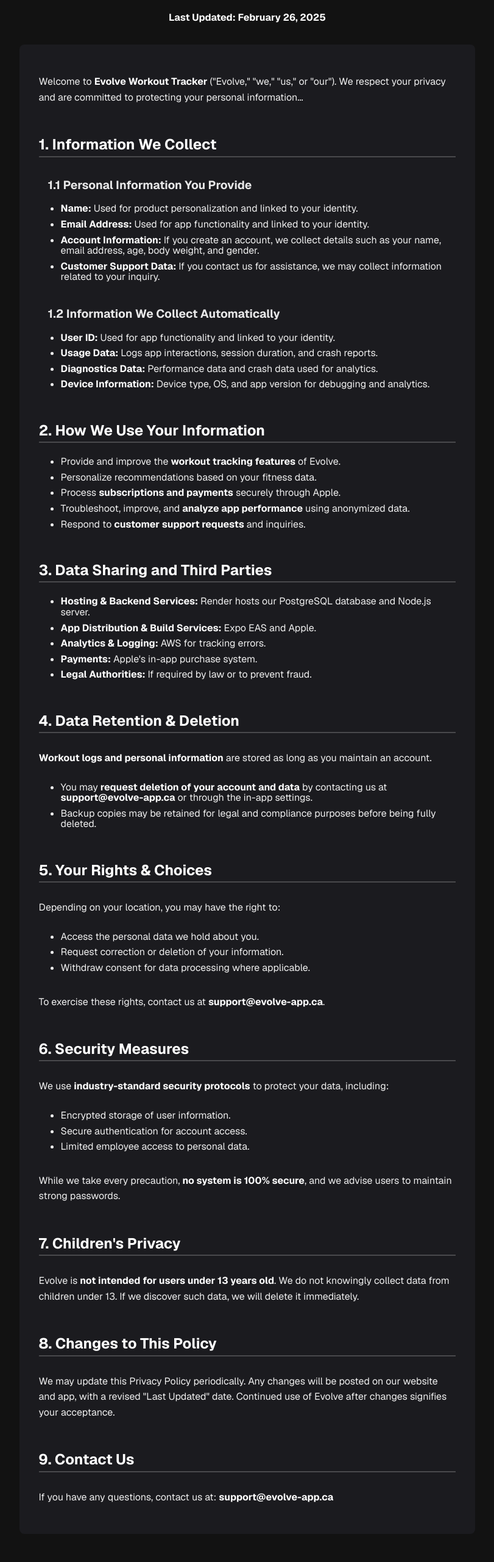
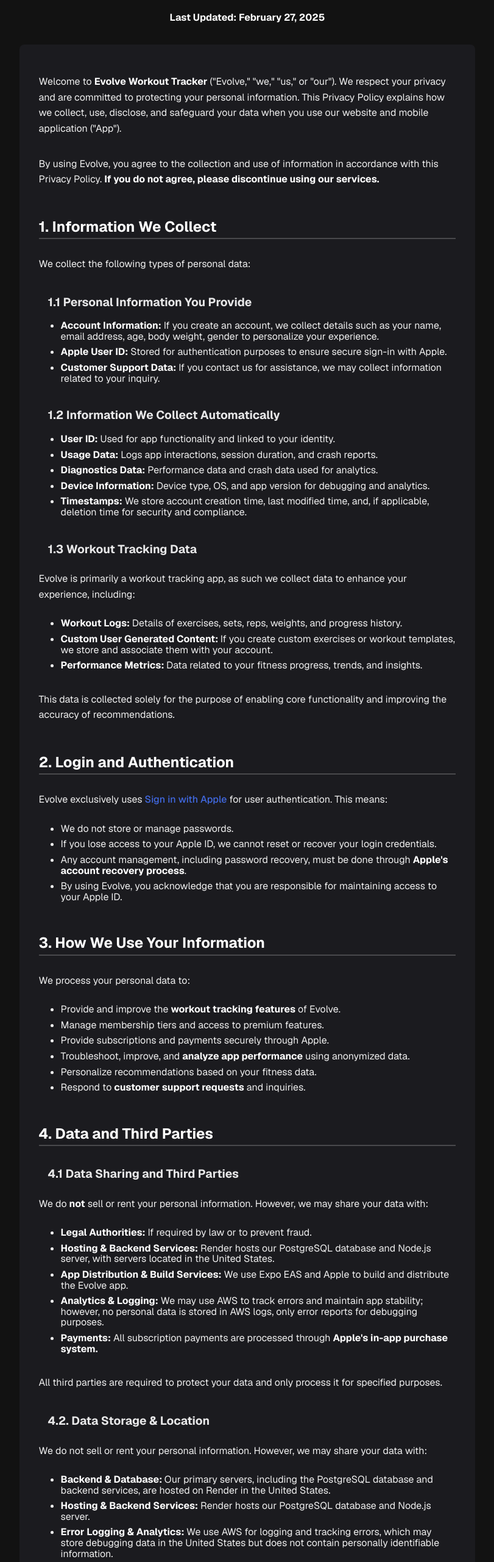
Before and after one commit to kolby-k/evolve-web, a React (Vite) app: page /privacy in a window 1280 px wide. Shown: the part 185-2746 px from the top of the page at 61% size, without its empty margins (234-1045 px from the left). Built offline with nearby package versions, Linux system fonts and the light colour scheme.

Commit message:
privacy policy drafted

```diff
--- a/src/screens/Privacy.jsx
+++ b/src/screens/Privacy.jsx
@@ -1,7 +1,7 @@
 import React from "react";
 import styles from "../styles/Privacy.module.css";
 
-const PRIVACY_POLICY_DATE = "February 26, 2025";
+const PRIVACY_POLICY_DATE = "February 27, 2025";
 const SUPPORT_EMAIL_ADDRESS = "support@evolve-app.ca";
 
 function Privacy() {
@@ -16,24 +16,31 @@
         <p>
           Welcome to <strong>Evolve Workout Tracker</strong> ("Evolve," "we,"
           "us," or "our"). We respect your privacy and are committed to
-          protecting your personal information...
+          protecting your personal information. This Privacy Policy explains how
+          we collect, use, disclose, and safeguard your data when you use our
+          website and mobile application ("App").
+        </p>
+
+        <p>
+          By using Evolve, you agree to the collection and use of information in
+          accordance with this Privacy Policy.{" "}
+          <strong>
+            If you do not agree, please discontinue using our services.
+          </strong>
         </p>
 
         <h2>1. Information We Collect</h2>
+        <p>We collect the following types of personal data:</p>
         <h3>1.1 Personal Information You Provide</h3>
         <ul>
           <li>
-            <strong>Name:</strong> Used for product personalization and linked
-            to your identity.
+            <strong>Account Information:</strong> If you create an account, we
+            collect details such as your name, email address, age, body weight,
+            gender to personalize your experience.
           </li>
           <li>
-            <strong>Email Address:</strong> Used for app functionality and
-            linked to your identity.
-          </li>
-          <li>
-            <strong>Account Information:</strong> If you create an account, we
-            collect details such as your name, email address, age, body weight,
-            and gender.
+            <strong>Apple User ID:</strong> Stored for authentication purposes
+            to ensure secure sign-in with Apple.
           </li>
           <li>
             <strong>Customer Support Data:</strong> If you contact us for
@@ -59,60 +66,158 @@
             <strong>Device Information:</strong> Device type, OS, and app
             version for debugging and analytics.
           </li>
+          <li>
+            <strong>Timestamps:</strong> We store account creation time, last
+            modified time, and, if applicable, deletion time for security and
+            compliance.
+          </li>
         </ul>
 
-        <h2>2. How We Use Your Information</h2>
+        <h3>1.3 Workout Tracking Data</h3>
+        <p>
+          Evolve is primarily a workout tracking app, as such we collect data to
+          enhance your experience, including:
+        </p>
+        <ul>
+          <li>
+            <strong>Workout Logs: </strong> Details of exercises, sets, reps,
+            weights, and progress history.
+          </li>
+          <li>
+            <strong>Custom User Generated Content: </strong>If you create custom
+            exercises or workout templates, we store and associate them with
+            your account.
+          </li>
+          <li>
+            <strong>Performance Metrics: </strong> Data related to your fitness
+            progress, trends, and insights.
+          </li>
+        </ul>
+        <p>
+          This data is collected solely for the purpose of enabling core
+          functionality and improving the accuracy of recommendations.
+        </p>
+
+        <h2>2. Login and Authentication</h2>
+        <p>
+          Evolve exclusively uses{" "}
+          <a href="https://support.apple.com/en-us/102609" target="_blank">
+            Sign in with Apple
+          </a>{" "}
+          for user authentication. This means:
+        </p>
+        <ul>
+          <li>We do not store or manage passwords.</li>
+          <li>
+            If you lose access to your Apple ID, we cannot reset or recover your
+            login credentials.
+          </li>
+          <li>
+            Any account management, including password recovery, must be done
+            through <strong>Apple's account recovery process</strong>.
+          </li>
+          <li>
+            By using Evolve, you acknowledge that you are responsible for
+            maintaining access to your Apple ID.
+          </li>
+        </ul>
+
+        <h2>3. How We Use Your Information</h2>
+        <p>We process your personal data to:</p>
         <ul>
           <li>
             Provide and improve the <strong>workout tracking features</strong>{" "}
             of Evolve.
           </li>
-          <li>Personalize recommendations based on your fitness data.</li>
-          <li>
-            Process <strong>subscriptions and payments</strong> securely through
-            Apple.
-          </li>
+          <li>Manage membership tiers and access to premium features.</li>
+          <li>Provide subscriptions and payments securely through Apple.</li>
           <li>
             Troubleshoot, improve, and <strong>analyze app performance</strong>{" "}
             using anonymized data.
           </li>
+          <li>Personalize recommendations based on your fitness data.</li>
           <li>
             Respond to <strong>customer support requests</strong> and inquiries.
           </li>
         </ul>
 
-        <h2>3. Data Sharing and Third Parties</h2>
+        <h2>4. Data and Third Parties</h2>
+        <h3>4.1 Data Sharing and Third Parties</h3>
+
+        <p>
+          We do <strong>not</strong> sell or rent your personal information.
+          However, we may share your data with:
+        </p>
         <ul>
+          <li>
+            <strong>Legal Authorities:</strong> If required by law or to prevent
+            fraud.
+          </li>
+          <li>
+            <strong>Hosting & Backend Services:</strong> Render hosts our
+            PostgreSQL database and Node.js server, with servers located in the
+            United States.
+          </li>
+          <li>
+            <strong>App Distribution & Build Services:</strong> We use Expo EAS
+            and Apple to build and distribute the Evolve app.
+          </li>
+          <li>
+            <strong>Analytics & Logging:</strong> We may use AWS to track errors
+            and maintain app stability; however, no personal data is stored in
+            AWS logs, only error reports for debugging purposes.
+          </li>
+          <li>
+            <strong>Payments:</strong> All subscription payments are processed
+            through <strong>Apple's in-app purchase system.</strong>
+          </li>
+        </ul>
+        <p>
+          All third parties are required to protect your data and only process
+          it for specified purposes.
+        </p>
+
+        <h3>4.2. Data Storage & Location</h3>
+
+        <p>
+          We do not sell or rent your personal information. However, we may
+          share your data with:
+        </p>
+        <ul>
+          <li>
+            <strong> Backend & Database: </strong>Our primary servers, including
+            the PostgreSQL database and backend services, are hosted on Render
+            in the United States.
+          </li>
           <li>
             <strong>Hosting & Backend Services:</strong> Render hosts our
             PostgreSQL database and Node.js server.
           </li>
           <li>
-            <strong>App Distribution & Build Services:</strong> Expo EAS and
-            Apple.
+            <strong>Error Logging & Analytics: </strong>We use AWS for logging
+            and tracking errors, which may store debugging data in the United
+            States but does not contain personally identifiable information.
+          </li>
+        </ul>
+        <p>
+          Your data may be transferred and processed in the United States, where
+          our servers are located. By using the app, you consent to this
+          transfer of data.
+        </p>
+
+        <h3>4.3 Data Retention & Deletion</h3>
+        <ul>
+          <li>
+            <strong>Workout logs and personal information</strong> are stored as
+            long as you maintain an account.
           </li>
           <li>
-            <strong>Analytics & Logging:</strong> AWS for tracking errors.
+            Timestamps for account creation, modification, and deletion are
+            maintained for security and compliance.
           </li>
           <li>
-            <strong>Payments:</strong> Apple's in-app purchase system.
-          </li>
-          <li>
-            <strong>Legal Authorities:</strong> If required by law or to prevent
-            fraud.
-          </li>
-        </ul>
-
-        <h2>4. Data Retention & Deletion</h2>
-        <p>
-          <strong>Workout logs and personal information</strong> are stored as
-          long as you maintain an account.
-        </p>
-        <ul>
-          <li>
             You may <strong>request deletion of your account and data</strong>{" "}
-            by contacting us at <strong>{SUPPORT_EMAIL_ADDRESS}</strong> or
-            through the in-app settings.
+            by contacting us at <strong>{SUPPORT_EMAIL_ADDRESS}</strong>.
           </li>
           <li>
             Backup copies may be retained for legal and compliance purposes
@@ -120,7 +225,7 @@
           </li>
         </ul>
 
-        <h2>5. Your Rights & Choices</h2>
+        <h3>4.4 Your Rights & Choices</h3>
         <p>Depending on your location, you may have the right to:</p>
         <ul>
           <li>Access the personal data we hold about you.</li>
@@ -132,7 +237,7 @@
           <strong>{SUPPORT_EMAIL_ADDRESS}</strong>.
         </p>
 
-        <h2>6. Security Measures</h2>
+        <h2>5. Security Measures</h2>
         <p>
           We use <strong>industry-standard security protocols</strong> to
           protect your data, including:
@@ -148,21 +253,21 @@
           maintain strong passwords.
         </p>
 
-        <h2>7. Children's Privacy</h2>
+        <h2>6. Children's Privacy</h2>
         <p>
           Evolve is <strong>not intended for users under 13 years old</strong>.
           We do not knowingly collect data from children under 13. If we
           discover such data, we will delete it immediately.
         </p>
 
-        <h2>8. Changes to This Policy</h2>
+        <h2>7. Changes to This Policy</h2>
         <p>
           We may update this Privacy Policy periodically. Any changes will be
           posted on our website and app, with a revised "Last Updated" date.
           Continued use of Evolve after changes signifies your acceptance.
         </p>
 
-        <h2>9. Contact Us</h2>
+        <h2>8. Contact Us</h2>
         <p>
           If you have any questions, contact us at:{" "}
           <strong>{SUPPORT_EMAIL_ADDRESS}</strong>
```
